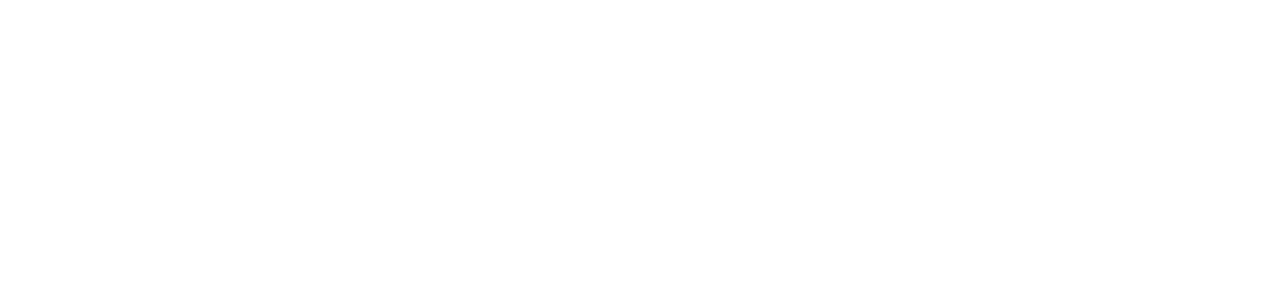
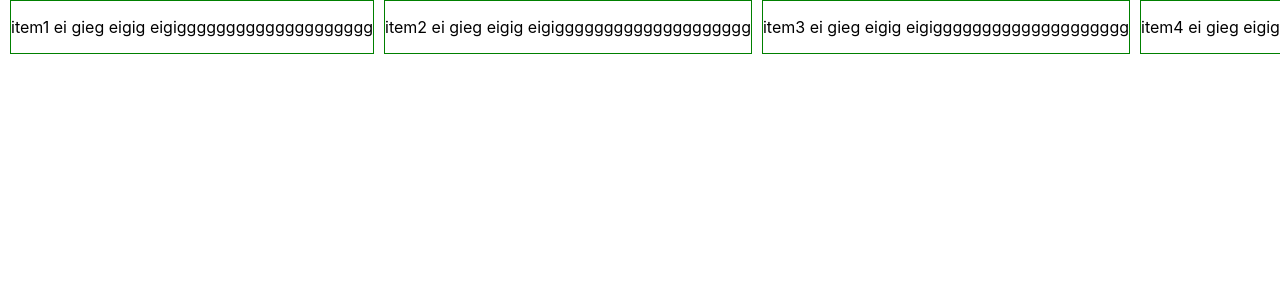
Before and after one commit to thegicode/reactjs-lab, a React (Create React App) app: page /list in a window 1280 px wide. Shown: the top 300 px of the page. Built offline with nearby package versions, Linux system fonts and the light colour scheme.

Commit message:
Add list test

```diff
--- a/src/App.js
+++ b/src/App.js
@@ -6,7 +6,8 @@
   About = lazy(() => import('./routes/About')),
   Order = lazy(() => import('./Order')),
   OrderHook = lazy(() => import('./OrderHook')),
-  HistoryTest = lazy(() => import('./HistoryTest'));
+  HistoryTest = lazy(() => import('./HistoryTest')),
+  List = lazy(() => import('./routes/List'));
 
 const App = () => (
   <Router>
@@ -17,6 +18,7 @@
         <Route path="/order" component={Order}/>
         <Route path="/orderhook" component={OrderHook}/>
         <Route path="/historytest" component={HistoryTest}/>
+        <Route path="/list" component={List}/>
       </Switch>
     </Suspense>
   </Router>
--- /dev/null
+++ b/src/css/list.css
@@ -0,0 +1,17 @@
+.list {
+  overflow-x: auto;
+  display: flex;
+  list-style: none;
+  margin: 0;
+  padding-right: 10px;
+  padding: 0;
+}
+.item {
+  margin-left: 10px;
+  border: 1px solid green;
+  white-space: nowrap;
+}
+.space {
+  flex: none;
+  width: 10px;
+}
--- /dev/null
+++ b/src/routes/List.js
@@ -0,0 +1,26 @@
+import React from 'react';
+import '../css/list.css';
+
+class List extends React.Component {
+    render() {
+        const texts = [
+            `item1 ei gieg eigig eigigggggggggggggggggggg`,
+            `item2 ei gieg eigig eigigggggggggggggggggggg`,
+            `item3 ei gieg eigig eigigggggggggggggggggggg`,
+            `item4 ei gieg eigig eigigggggggggggggggggggg`,
+            `item5 ei gieg eigig eigigggggggggggggggggggg`,
+        ];
+        return (
+            <ul className="list">
+                { texts.map( (text, index) =>
+                    <li className="item" key={index}>
+                        <p>{text}</p>
+                    </li>
+                )}
+                <li className="space"></li>
+            </ul>
+        );
+    }
+  }
+
+  export default List;
```
Also changed, not shown: 1 other file (tests, documents, lock files or other folders).
